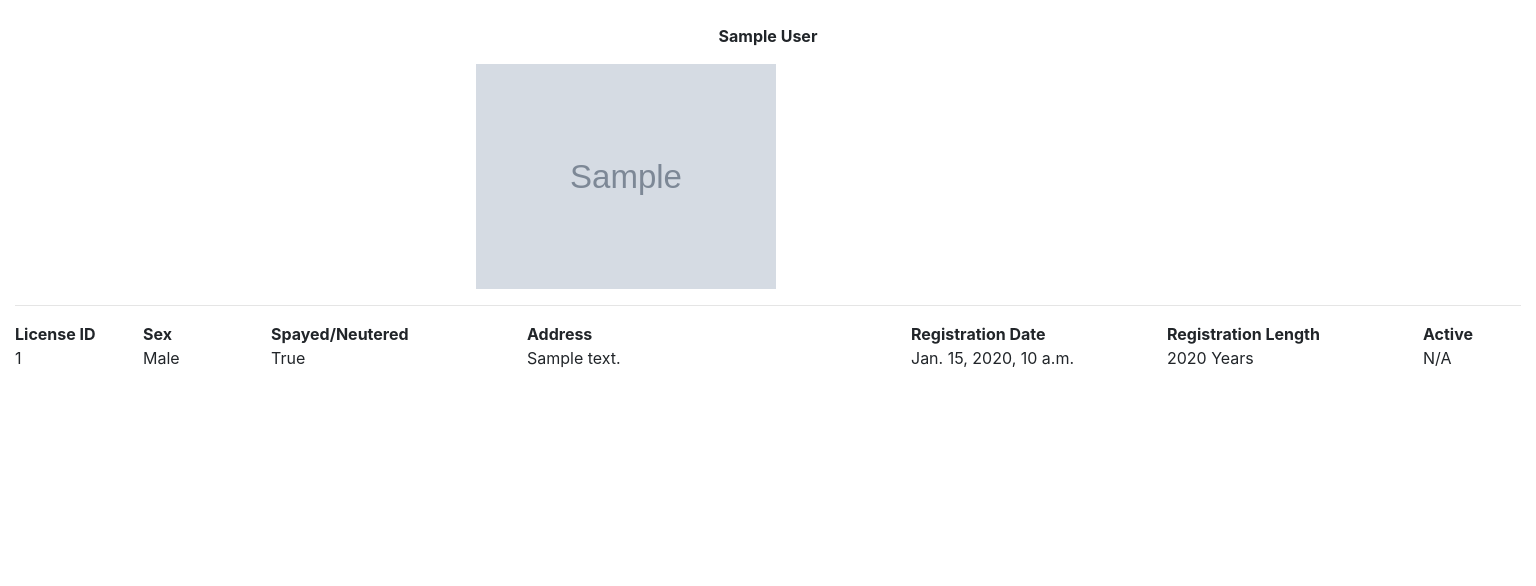
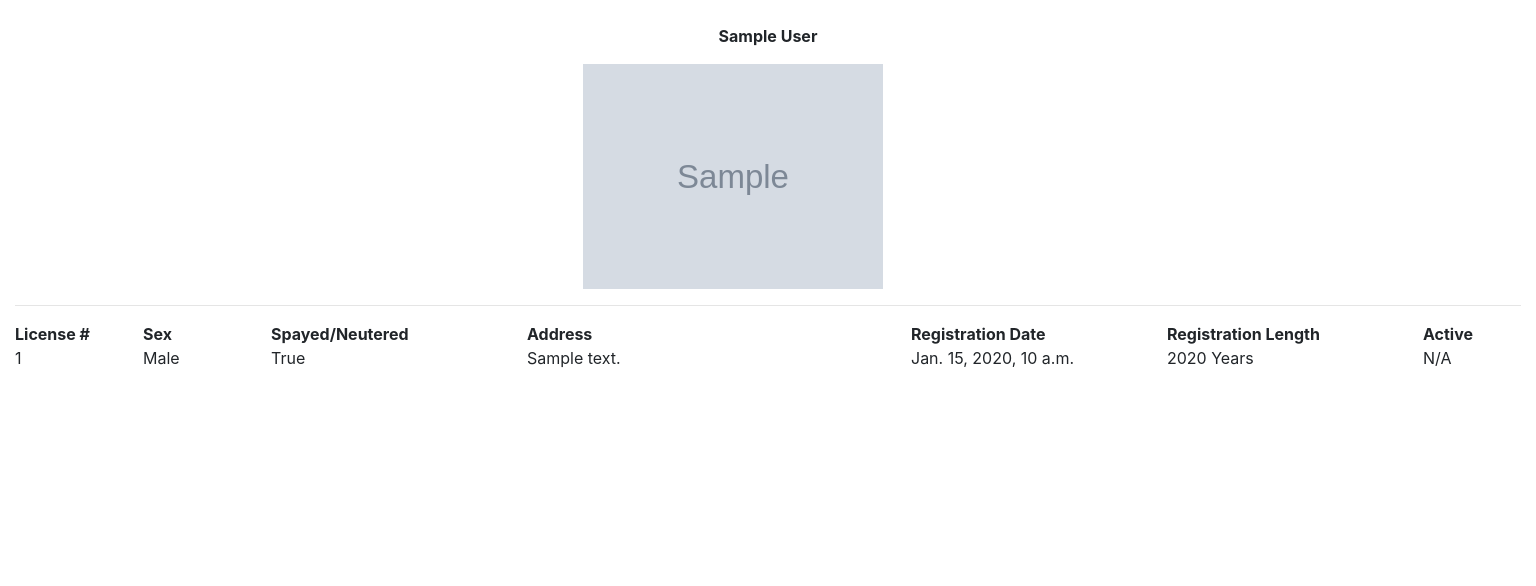
Before and after one commit to cmhedrick/ifoundadog, a Django app: template site_ifoundadog/templates/dog_detail.html in a window 1536 px wide. Shown: the part 56-642 px from the top of the page. Run offline with Django 3.2, Linux system fonts and the light colour scheme; the template is opened without the code that fills it: values that come from a table or form of the project are taken from there, others are empty; tables that the repository leaves empty hold one stand-in row (values such as "Sample post"); grey boxes marked "Sample" are stand-in pictures; some libraries are stand-ins or nearby versions.

Commit message:
updated UI to be more symmetrical

```diff
--- a/site_ifoundadog/static/css/dog_detail.css
+++ b/site_ifoundadog/static/css/dog_detail.css
@@ -11,12 +11,27 @@ div.profile-name {
 .detail-block {
     display: grid;
 }
-
 .detail-block span.detail-title {
     font-weight: bold;
 }
-
-/* Footer override to force it to scroll for small screens*/
+/*tweaks for big/HD screens*/
+@media only screen
+and (min-width: 1680px) {
+    div.profile-image {
+        margin-left: 40vw;
+        margin-right: 30vw;
+    }
+}
+/*tweaks for average laptops*/
+@media only screen
+and (min-width: 1300px)
+and (max-width: 1679px){
+    div.profile-image {
+        margin-left: 37vw;
+        margin-right: 30vw;
+    }
+}
+/*tweaks for modern majority of cell phones*/
 @media only screen
 and (max-width: 600px) {
     /* Footer override to force it to scroll for small screens*/
@@ -25,8 +40,7 @@ and (max-width: 600px) {
         bottom: initial;
     }
     div.profile-image {
-        max-width: 500px;
-        margin-left: initial;
+        margin-left: 3vw;
         margin-right: initial;
     }
 }
--- a/site_ifoundadog/templates/dog_detail.html
+++ b/site_ifoundadog/templates/dog_detail.html
@@ -25,7 +25,7 @@
   <hr/>
   <div class="row">
     <div class="col-sm-1 detail-block">
-      <span class="detail-title">License ID</span>
+      <span class="detail-title">License #</span>
       <span>{{dogprofile.license_id}}</span>
     </div>
     <div class="col-sm-1 detail-block">
```
